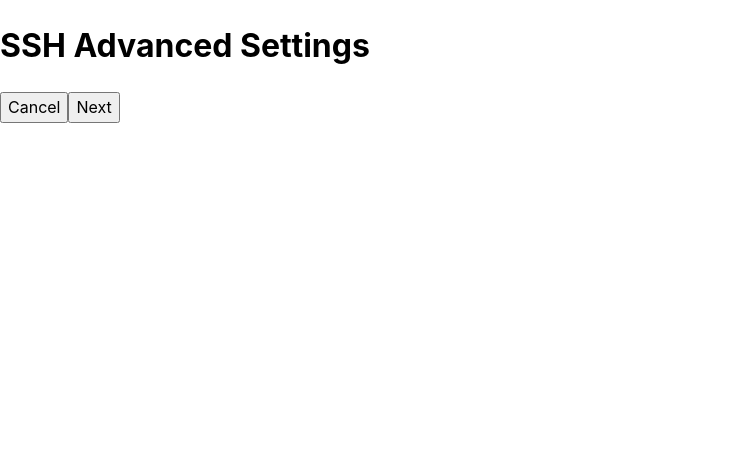
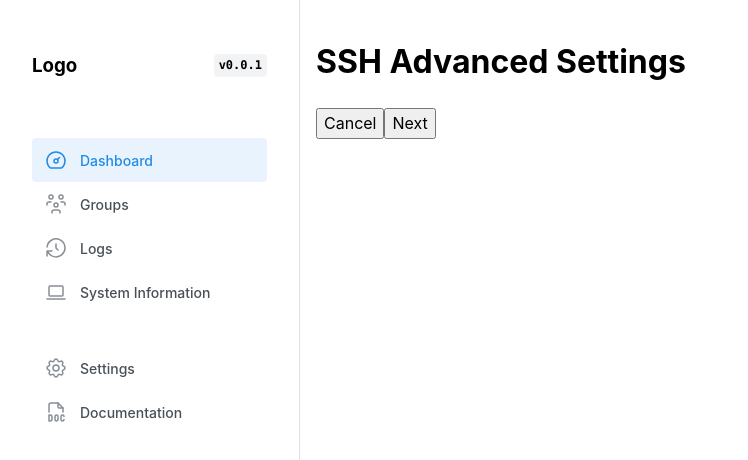
Before and after one commit to VarunGitGood/Fend, a React (Vite) app in the folder src/renderer/: page /ssh-advanced-settings in a window 1280 px wide. Shown: the top 460 px of the page, without its empty margins (0-748 px from the left). Built offline with nearby package versions, Linux system fonts and the light colour scheme.

Commit message:
sidebar done

```diff
--- a/package.json
+++ b/package.json
@@ -25,7 +25,9 @@
     "@mantine/core": "^7.3.1",
     "@mantine/form": "^7.3.1",
     "@mantine/hooks": "^7.3.1",
-    "electron-updater": "^6.1.1"
+    "@tabler/icons-react": "^2.43.0",
+    "electron-updater": "^6.1.1",
+    "zustand": "^4.4.7"
   },
   "devDependencies": {
     "@electron-toolkit/eslint-config-prettier": "^1.0.1",
--- a/src/renderer/src/App.tsx
+++ b/src/renderer/src/App.tsx
@@ -5,16 +5,21 @@ import Dashboard from './pages/dashBoard'
 import PreDefinedScripts from './pages/preDefinedScripts'
 import CustomScript from './pages/customScript'
 import SshAdvancedSettings from './pages/sshAdvancedSettings/index.tsx'
+import Groups from './pages/groups'
+import MainAppShell from './components/MainAppShell'
 
 function App(): JSX.Element {
   return (
     <MantineProvider>
+      <MainAppShell>
         <Routes>
           <Route path="/" element={<Dashboard />} />
+          <Route path="/groups" element={<Groups />} />
           <Route path="/pre-defined-scripts" element={<PreDefinedScripts />} />
           <Route path="/custom-script" element={<CustomScript />} />
           <Route path="/ssh-advanced-settings" element={<SshAdvancedSettings />} />
         </Routes>
+      </MainAppShell>
     </MantineProvider>
   )
 }
--- /dev/null
+++ b/src/renderer/src/components/CustomCheckBox/CustomCheckBox.module.css
@@ -0,0 +1,43 @@
+.root {
+  position: relative;
+}
+
+.control {
+  background-color: light-dark(var(--mantine-color-white), var(--mantine-color-dark-7));
+  border: rem(1px) solid light-dark(var(--mantine-color-gray-3), var(--mantine-color-dark-4));
+  padding: var(--mantine-spacing-md);
+  padding-left: rem(60px);
+  border-radius: var(--mantine-radius-md);
+  transition: border-color 100ms ease;
+
+  &[data-checked] {
+    border-color: var(--mantine-color-blue-filled);
+  }
+}
+
+.checkboxWrapper {
+  position: absolute;
+  top: var(--mantine-spacing-md);
+  left: var(--mantine-spacing-md);
+  pointer-events: none;
+}
+
+.checkbox {
+  &:not(:checked) {
+    background-color: var(--mantine-color-body);
+  }
+}
+
+.label {
+  font-family: var(--mantine-font-family-monospace);
+  font-weight: bold;
+  font-size: var(--mantine-font-size-md);
+  line-height: 1.3;
+  color: var(--mantine-color-bright);
+}
+
+.description {
+  margin-top: rem(8px);
+  color: var(--mantine-color-dimmed);
+  font-size: var(--mantine-font-size-xs);
+}
--- /dev/null
+++ b/src/renderer/src/components/CustomCheckBox/index.tsx
@@ -0,0 +1,33 @@
+import { Checkbox, UnstyledButton, Text, Box } from '@mantine/core'
+import classes from './CustomCheckBox.module.css'
+import { useState } from 'react'
+
+const CustomCheckBox = (): JSX.Element => {
+  const [checked, setChecked] = useState(false)
+
+  return (
+    <Box className={classes.root}>
+      <Checkbox
+        classNames={{ root: classes.checkboxWrapper, input: classes.checkbox }}
+        checked={checked}
+        onChange={(event) => setChecked(event.currentTarget.checked)}
+        tabIndex={-1}
+        size="md"
+        aria-label="Checkbox example"
+      />
+
+      <UnstyledButton
+        className={classes.control}
+        data-checked={checked || undefined}
+        onClick={() => setChecked((c) => !c)}
+      >
+        <Text className={classes.label}>@mantine/core</Text>
+        <Text className={classes.description}>
+          Core components library: inputs, buttons, overlays, etc.
+        </Text>
+      </UnstyledButton>
+    </Box>
+  )
+}
+
+export default CustomCheckBox
--- /dev/null
+++ b/src/renderer/src/components/MainAppShell/MainAppShell.module.css
@@ -0,0 +1,67 @@
+.navbar {
+  height: rem(700px);
+  width: rem(300px);
+  padding: var(--mantine-spacing-md);
+  display: flex;
+  flex-direction: column;
+  border-right: rem(1px) solid light-dark(var(--mantine-color-gray-3), var(--mantine-color-dark-4));
+}
+
+.navbarMain {
+  flex: 1;
+}
+
+.header {
+  padding-bottom: var(--mantine-spacing-md);
+  margin-bottom: calc(var(--mantine-spacing-md) * 1.5);
+  border-bottom: rem(1px) solid light-dark(var(--mantine-color-gray-3), var(--mantine-color-dark-4));
+}
+
+.footer {
+  padding-top: var(--mantine-spacing-md);
+  margin-top: var(--mantine-spacing-md);
+  border-top: rem(1px) solid light-dark(var(--mantine-color-gray-3), var(--mantine-color-dark-4));
+}
+
+.link {
+  display: flex;
+  align-items: center;
+  text-decoration: none;
+  font-size: var(--mantine-font-size-sm);
+  color: light-dark(var(--mantine-color-gray-7), var(--mantine-color-dark-1));
+  padding: var(--mantine-spacing-xs) var(--mantine-spacing-sm);
+  border-radius: var(--mantine-radius-sm);
+  font-weight: 500;
+
+  @mixin hover {
+    background-color: light-dark(var(--mantine-color-gray-0), var(--mantine-color-dark-6));
+    color: light-dark(var(--mantine-color-black), var(--mantine-color-white));
+
+    .linkIcon {
+      color: light-dark(var(--mantine-color-black), var(--mantine-color-white));
+    }
+  }
+
+  &[data-active] {
+    &,
+    &:hover {
+      background-color: var(--mantine-color-blue-light);
+      color: var(--mantine-color-blue-light-color);
+
+      .linkIcon {
+        color: var(--mantine-color-blue-light-color);
+      }
+    }
+  }
+}
+
+.link:hover {
+  cursor: pointer;
+}
+
+.linkIcon {
+  color: light-dark(var(--mantine-color-gray-6), var(--mantine-color-dark-2));
+  margin-right: var(--mantine-spacing-sm);
+  width: rem(25px);
+  height: rem(25px);
+}
--- /dev/null
+++ b/src/renderer/src/components/MainAppShell/index.tsx
@@ -0,0 +1,74 @@
+import { ReactNode, useState } from 'react'
+import { AppShell, Group, Code } from '@mantine/core'
+import classes from './MainAppShell.module.css'
+
+import {
+  IconDashboard,
+  IconSettings,
+  IconUsersGroup,
+  IconFileTypeDoc,
+  IconHistory,
+  IconDeviceLaptop
+} from '@tabler/icons-react'
+import { useNavigate } from 'react-router-dom'
+
+interface MainAppShellProps {
+  children: ReactNode
+}
+const data = [
+  { link: '/', label: 'Dashboard', icon: IconDashboard },
+  { link: '/groups', label: 'Groups', icon: IconUsersGroup },
+  { link: '/logs', label: 'Logs', icon: IconHistory },
+  { link: '/sysinfo', label: 'System Information', icon: IconDeviceLaptop }
+]
+function MainAppShell({ children }: MainAppShellProps): JSX.Element {
+  const [active, setActive] = useState('Dashboard')
+  const navigate = useNavigate()
+
+  const links = data.map((item) => (
+    <a
+      className={classes.link}
+      data-active={item.label === active || undefined}
+      key={item.label}
+      onClick={(event) => {
+        event.preventDefault()
+        setActive(item.label)
+        navigate(item.link)
+      }}
+    >
+      <item.icon className={classes.linkIcon} stroke={1.5} />
+      <span>{item.label}</span>
+    </a>
+  ))
+
+  return (
+    <AppShell navbar={{ width: 300, breakpoint: 'sm' }} padding="md">
+      <AppShell.Navbar p="md">
+        <nav className={classes.navbar}>
+          <div className={classes.navbarMain}>
+            <Group className={classes.header} justify="space-between">
+              <h1>Logo</h1>
+              <Code fw={700}>v0.0.1</Code>
+            </Group>
+            {links}
+          </div>
+
+          <div className={classes.footer}>
+            <a href="#" className={classes.link} onClick={(event) => event.preventDefault()}>
+              <IconSettings className={classes.linkIcon} stroke={1.5} />
+              <span>Settings</span>
+            </a>
+
+            <a href="#" className={classes.link} onClick={(event) => event.preventDefault()}>
+              <IconFileTypeDoc className={classes.linkIcon} stroke={1.5} />
+              <span>Documentation</span>
+            </a>
+          </div>
+        </nav>
+      </AppShell.Navbar>
+      <AppShell.Main>{children}</AppShell.Main>
+    </AppShell>
+  )
+}
+
+export default MainAppShell
--- a/src/renderer/src/pages/customScript/index.tsx
+++ b/src/renderer/src/pages/customScript/index.tsx
@@ -1,3 +1,6 @@
+import CustomCheckBox from '@renderer/components/CustomCheckBox'
+import { Link } from 'react-router-dom'
+
 function CustomScript(): JSX.Element {
   const ipcRenderer = (window as any).ipcRenderer
 
@@ -11,34 +14,11 @@ function CustomScript(): JSX.Element {
         <h3>Name</h3>
         <input type="text" />
       </div>
+      <CustomCheckBox />
       <div>
-        <label>
-          <input type="checkbox" value="ssh" /> SSH
-        </label>
-        <br />
-        <label>
-          <input type="checkbox" value="firewalls" /> Firewalls (Ufw)
-        </label>
-        <br />
-        <label>
-          <input type="checkbox" value="services(systemctl)" /> Services (systemctl)
-        </label>
-        <br />
-        <label>
-          <input type="checkbox" value="physical-ports" /> Physical Ports
-        </label>
-        <br />
-        <label>
-          <input type="checkbox" value="bluetooth" /> Bluetooth
-        </label>
-        <br />
-        <label>
-          <input type="checkbox" value="app-armor" /> AppArmor
-        </label>
-        <br />
-      </div>
-      <div>
-        <button>Back</button>
+        <Link to="/">
+          <button>Back</button>
+        </Link>
         <button onClick={openChildWindow}>Next</button>
       </div>
     </div>
--- a/src/renderer/src/pages/dashBoard/index.tsx
+++ b/src/renderer/src/pages/dashBoard/index.tsx
@@ -4,7 +4,7 @@ import { Link } from 'react-router-dom'
 
 function Dashboard(): JSX.Element {
   return (
-    <MainAppShell>
+    <>
       <Box p="md">
         <Text fz="2.25rem" fw="400">
           Dashboard
@@ -67,7 +67,7 @@ function Dashboard(): JSX.Element {
           </Box>
         </Box>
       </Box>
-    </MainAppShell>
+    </>
   )
 }
 
--- /dev/null
+++ b/src/renderer/src/pages/groups/index.tsx
@@ -0,0 +1,5 @@
+function Groups(): JSX.Element {
+  return <h1>Groups</h1>
+}
+
+export default Groups
```
Also changed, not shown: src/renderer/src/components/MainAppShell.tsx (deleted, +0 -61 lines), 1 other file (tests, documents, lock files or other folders). Lines whose indentation alone changed are shown as unchanged.
